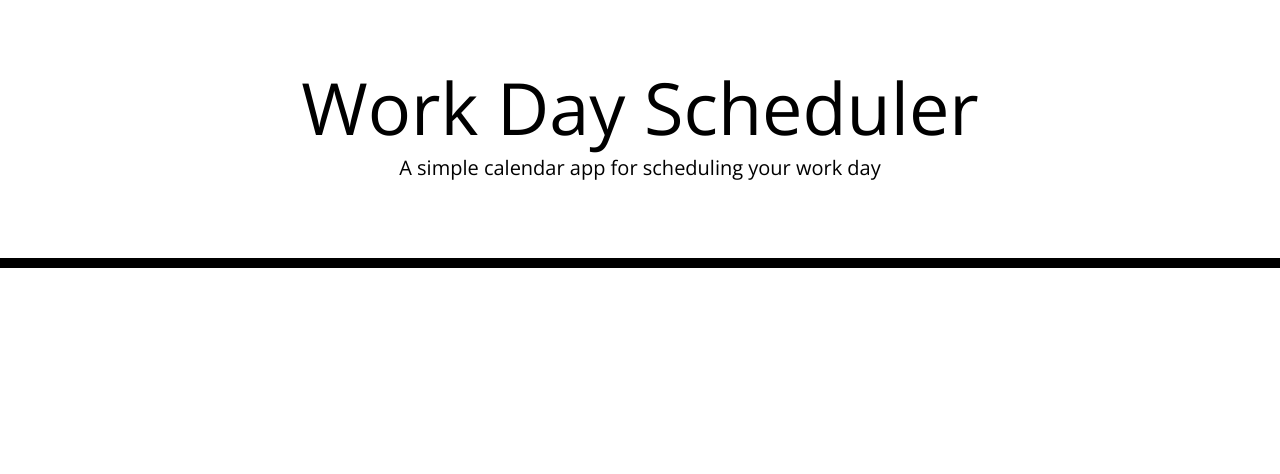
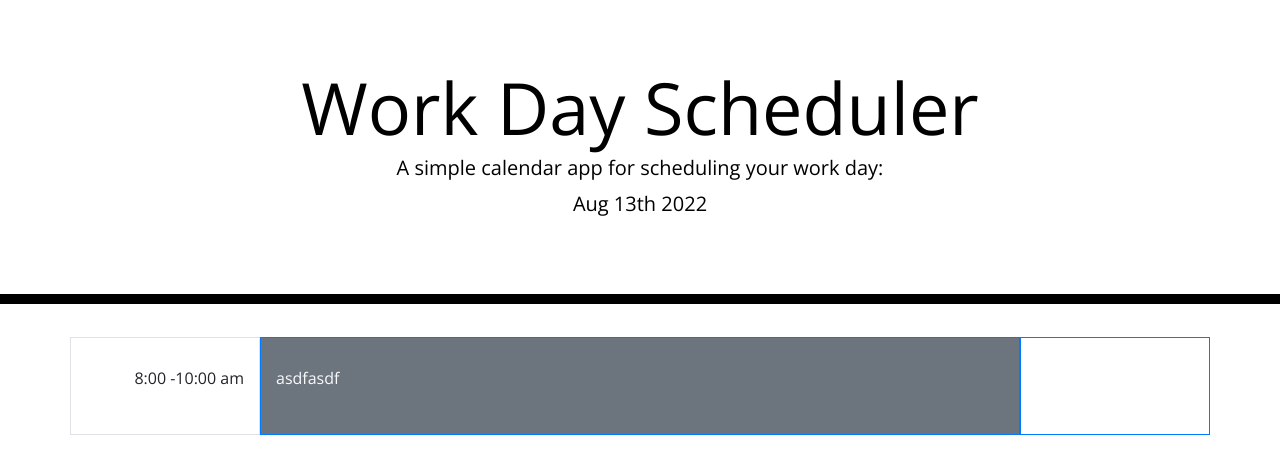
Before and after one commit to BrettMiller47/workday-scheduler.io, a plain HTML site: page index.html in a window 1280 px wide. Drawn offline with nearby package versions, Linux system fonts and the light colour scheme; files that its build step writes are made by us from their sources.

Commit message:
1) changed style.css link to work with proper file path 2) added <script> tags sourced from moment.js and script.js 3) added current day javascript connected to the textContent for #currentDay 4) added grid outline of elements for a single time block

```diff
--- a/assets/js/script.js
+++ b/assets/js/script.js
@@ -0,0 +1,5 @@
+// display current date
+var currDate = moment();
+var dateEl = document.querySelector("#currentDay");
+currDate = currDate.format("MMM Do YYYY");
+dateEl.textContent = currDate;
--- a/index.html
+++ b/index.html
@@ -18,21 +18,31 @@
       href="https://fonts.googleapis.com/css?family=Open+Sans&display=swap"
       rel="stylesheet"
     />
-    <link rel="stylesheet" href="style.css" />
+    <link rel="stylesheet" href="./assets/css/style.css" />
     <title>Work Day Scheduler</title>
   </head>
 
   <body>
     <header class="jumbotron">
       <h1 class="display-3">Work Day Scheduler</h1>
-      <p class="lead">A simple calendar app for scheduling your work day</p>
+      <p class="lead">A simple calendar app for scheduling your work day:</p>
       <p id="currentDay" class="lead"></p>
     </header>
     <div class="container">
       <!-- Timeblocks go here -->
+      <div class="row">
+        <div class="col-sm-2 border" >
+          <p class="text-right">8:00 -10:00 am</p>
+        </div>
+        <div class="col-sm-8 bg-secondary text-light border border-primary">
+          <p>asdfasdf</p>
+        </div>
+        <div class="col-sm-2 border border-primary"></div>
+      </div>
     </div>
-
+    <script src="./assets/js/moment.js"></script>
     <script src="https://code.jquery.com/jquery-3.4.1.min.js"></script>
     <script src="https://cdnjs.cloudflare.com/ajax/libs/moment.js/2.24.0/moment.min.js"></script>
+    <script src="./assets/js/script.js"></script>
   </body>
 </html>
```
